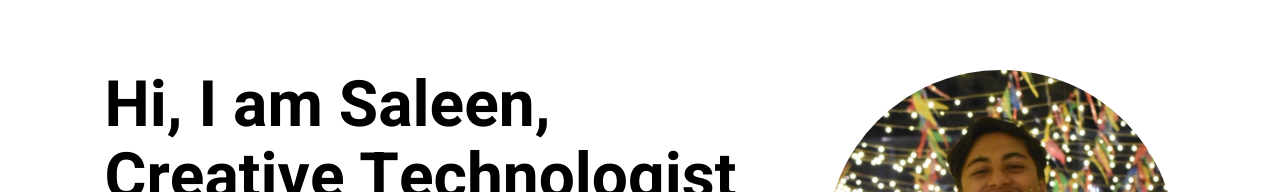
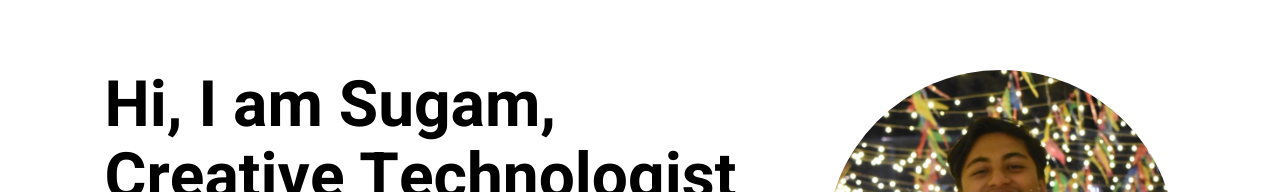
Before and after one commit to Sugam-Baidya/Simple-Portfolio, a plain HTML site: page index.html in a window 1280 px wide. Shown: the part 178-370 px from the top of the page. Drawn offline with Linux system fonts and the light colour scheme.

Commit message:
random change undone

```diff
--- a/index.html
+++ b/index.html
@@ -18,7 +18,7 @@
     <div class="intro">
       <div class="intro-container">
         <header>
-          <h1 class="heading-1">Hi, I am Saleen,</h1>
+          <h1 class="heading-1">Hi, I am Sugam,</h1>
           <h1 class="heading-2">Creative Technologist</h1>
         </header>
         <p class="description">
```
